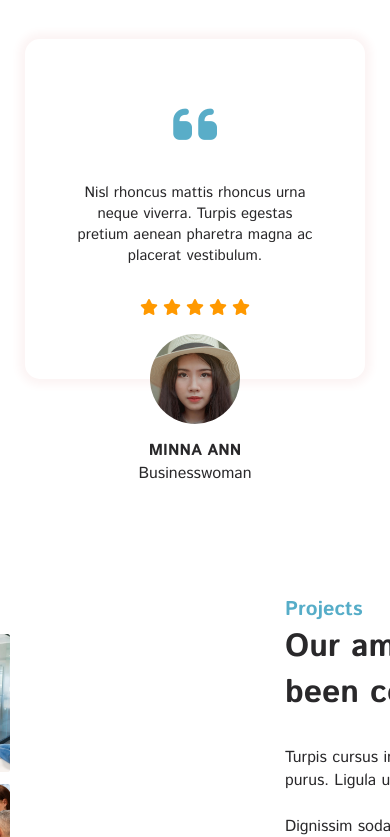
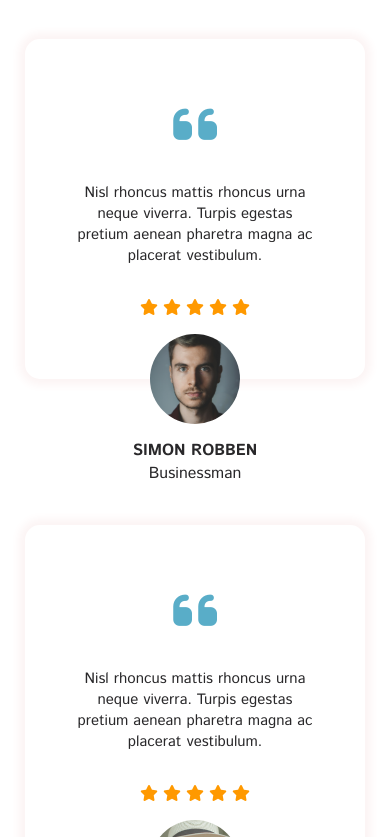
Before and after one commit to samueldev900/tech-solutins-app, a PHP site: page / in a window 390 px wide; the page is wider, and only the part inside the window is pictured. Shown: the part 5663-6500 px from the top of that part. Run offline with PHP 8.4, Linux system fonts and the light colour scheme; some libraries are stand-ins or nearby versions.

Commit message:
Espaçamento mobile aprimorado para 375px

```diff
--- a/Estilos/css-default/section2.css
+++ b/Estilos/css-default/section2.css
@@ -5,8 +5,6 @@
     --cor3:#ff9900;
     --cor4:#29282A;
 }
-
-
 #section2{
     display: grid;
     place-items: center;
@@ -20,9 +18,10 @@
   #section2 article{
     display: grid;
     place-items: center;
-    width: 600px;
+    width: 305px;
     grid-row: 1;
     grid-column: span 4;
+
   }
   #section2 p{
 
--- a/Estilos/css-default/section5.css
+++ b/Estilos/css-default/section5.css
@@ -5,7 +5,6 @@
     justify-content: center;
     padding: 240px 40px;
     width: 100%;
-
 
   }
   #section5 p,h1{
--- a/Estilos/midia-query/media-footer.css
+++ b/Estilos/midia-query/media-footer.css
@@ -3,6 +3,9 @@
 @media only screen and (max-width: 1200px) {
 
   footer{
+    display: flex;
+    flex-direction: column;
+    align-items: baseline;
     position: relative;
     width: 100%;
     padding: 40px;
--- a/Estilos/midia-query/media-sec2.css
+++ b/Estilos/midia-query/media-sec2.css
@@ -9,6 +9,7 @@
     margin-top: 30px;
     padding: 40px;
     color: #000;
+    width: 100%;
   }
   #section2 h1{
     width: 300px;
--- a/Estilos/midia-query/media-sec5.css
+++ b/Estilos/midia-query/media-sec5.css
@@ -45,5 +45,8 @@
   .description{
     margin-top: 60px;
   }
-
+  #section5 article{
+    display: flex;
+    flex-direction: column;
+  }
 }
--- a/Estilos/midia-query/media-sec6.css
+++ b/Estilos/midia-query/media-sec6.css
@@ -3,7 +3,14 @@
 @media only screen and (max-width: 1200px){
 
   #section6{
+    display: flex;
+    flex-direction: column;
     padding: 40px;
+    width: 375px;
+  }
+  #section6 article{
+    width: 350px;
+    padding: 50px;
   }
   #section6 p{
     margin-top: 30px;
```
